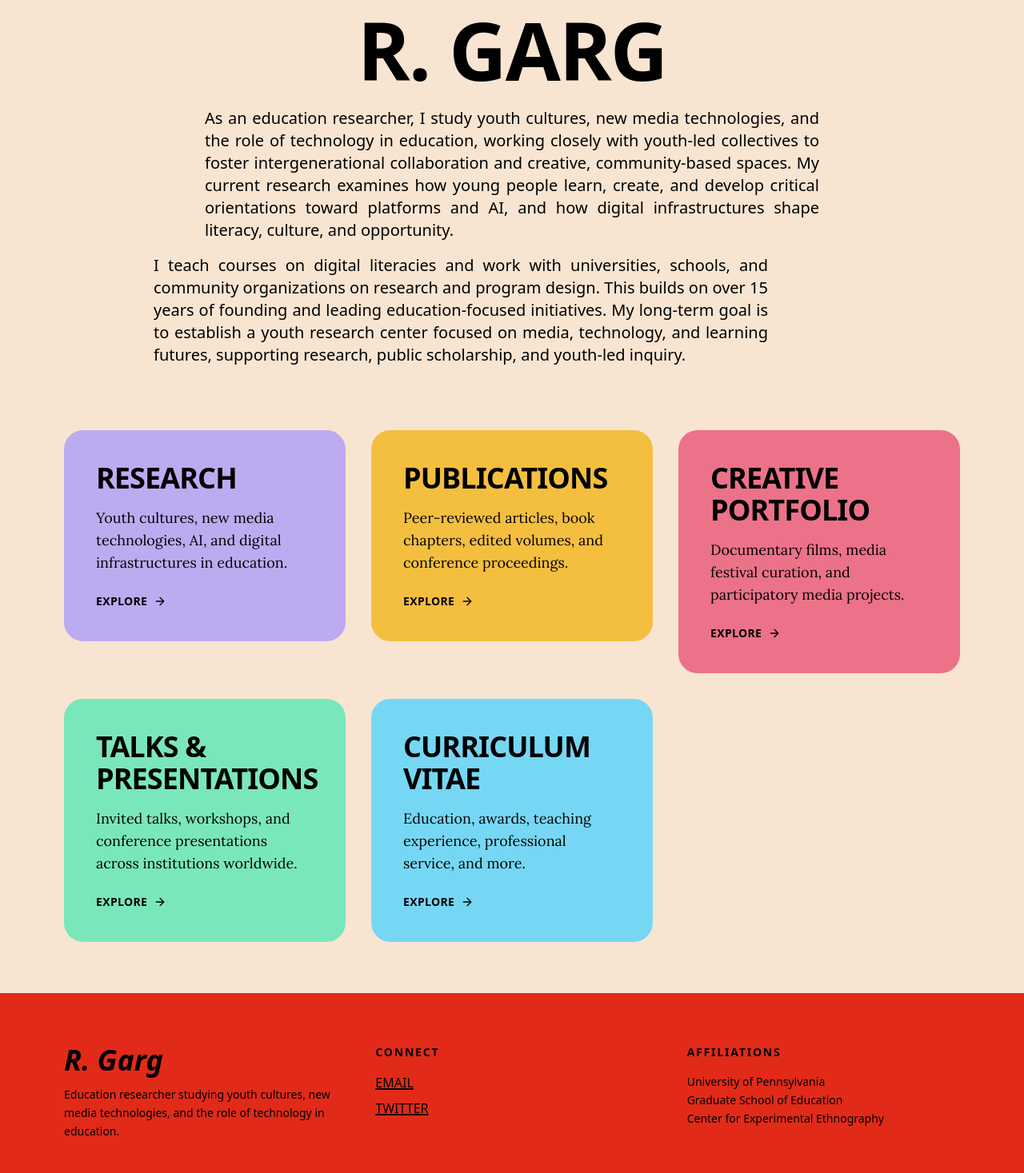
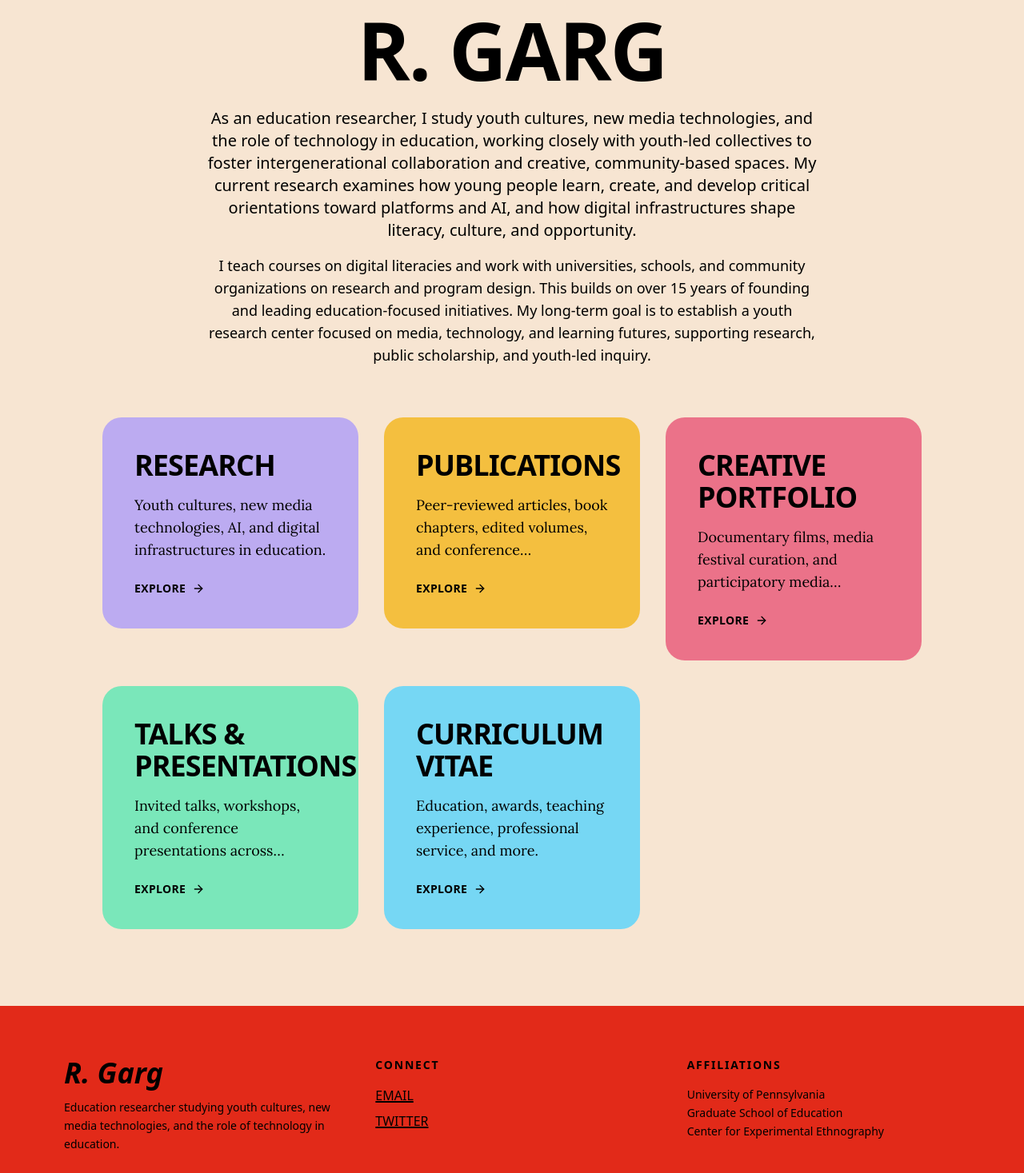
Before and after one commit to shyamu007/rabanigarg, a React (Vite) app: page / in a window 1280 px wide. Shown: the part 423-1890 px from the top of the page at 80% size. Built offline with nearby package versions, Linux system fonts and the light colour scheme; the HTML template or start-up script is replaced by a standard one.

Commit message:
Changes
Co-authored-by: shyamu007 <98149986+shyamu007@users.noreply.github.com>

```diff
--- a/src/pages/Index.tsx
+++ b/src/pages/Index.tsx
@@ -47,25 +47,27 @@ const Index = () => {
       <main>
         {/* Hero Section */}
         <section className="px-5 md:px-20 pt-12 md:pt-20 pb-8 md:pb-12">
-          <div className="max-w-4xl mx-auto text-center">
+          <div className="max-w-5xl mx-auto text-center">
             <InteractivePortrait />
             <h1 className="text-5xl md:text-[100px] font-extrabold uppercase text-center mb-8 leading-[0.8] tracking-[-2px] max-[700px]:tracking-[-1px]">
               R. GARG
             </h1>
-            <p className="text-lg md:text-xl leading-relaxed text-foreground/80 max-w-3xl mx-auto mb-4 font-sans text-justify">
+            <p className="text-lg md:text-xl leading-relaxed text-foreground/80 max-w-3xl mx-auto mb-4 font-sans text-center">
               {researchStatement.description}
             </p>
-            <p className="text-base leading-relaxed text-foreground/60 max-w-3xl font-sans text-justify md:text-xl mx-0 my-0 px-0 py-0">
+            <p className="text-base md:text-lg leading-relaxed text-foreground/60 max-w-3xl mx-auto font-sans text-center">
               {researchStatement.extended}
             </p>
           </div>
         </section>
 
         {/* Section Cards Grid */}
-        <section className="grid grid-cols-1 md:grid-cols-2 lg:grid-cols-3 p-5 gap-5 md:pt-8 md:px-20 md:pb-16 md:gap-8">
-          {sections.map((section) => (
-            <SectionCard key={section.to} {...section} />
-          ))}
+        <section className="px-5 md:px-20 pt-4 pb-16 md:pb-24">
+          <div className="max-w-5xl mx-auto grid grid-cols-1 sm:grid-cols-2 lg:grid-cols-3 gap-5 md:gap-8">
+            {sections.map((section) => (
+              <SectionCard key={section.to} {...section} />
+            ))}
+          </div>
         </section>
       </main>
 
```
